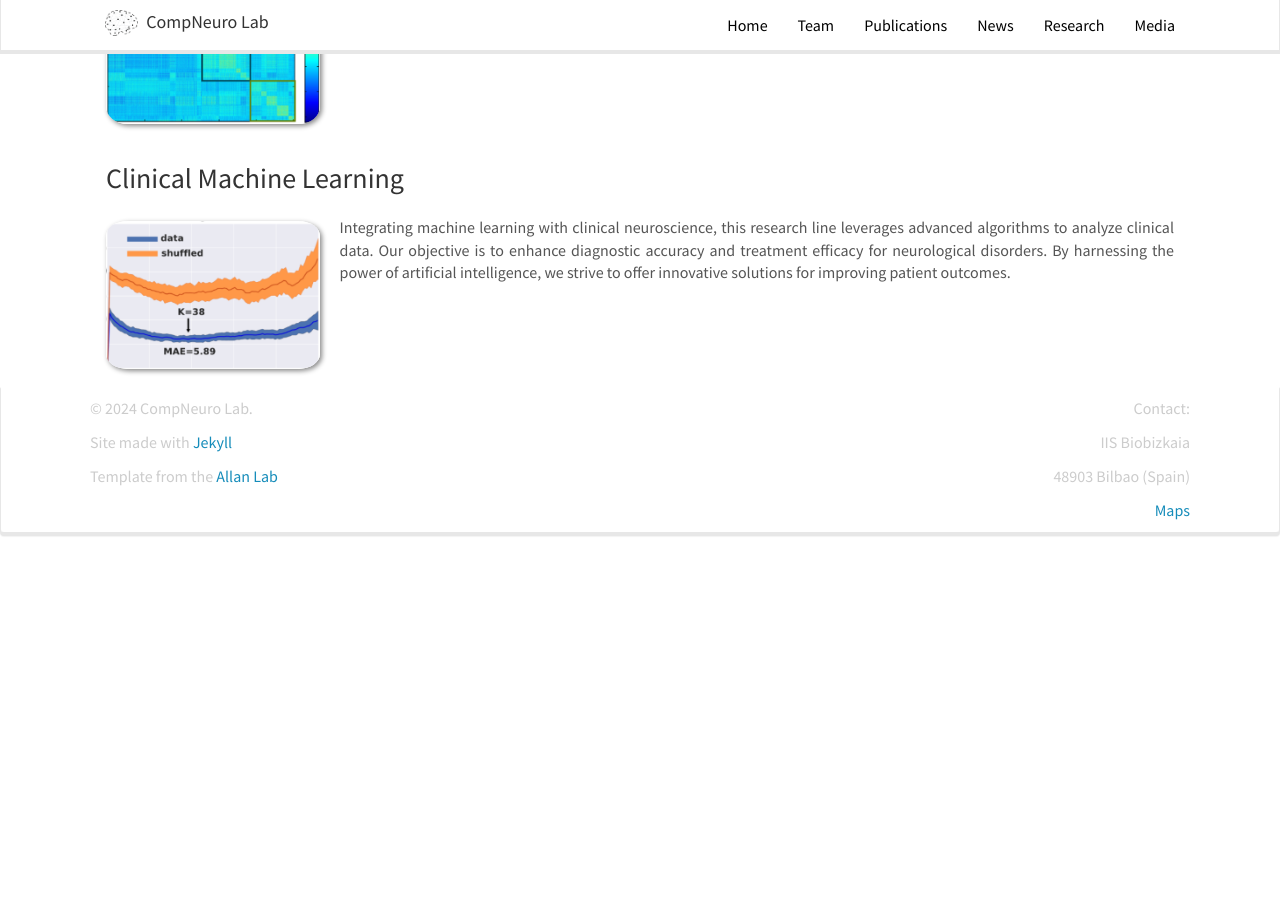
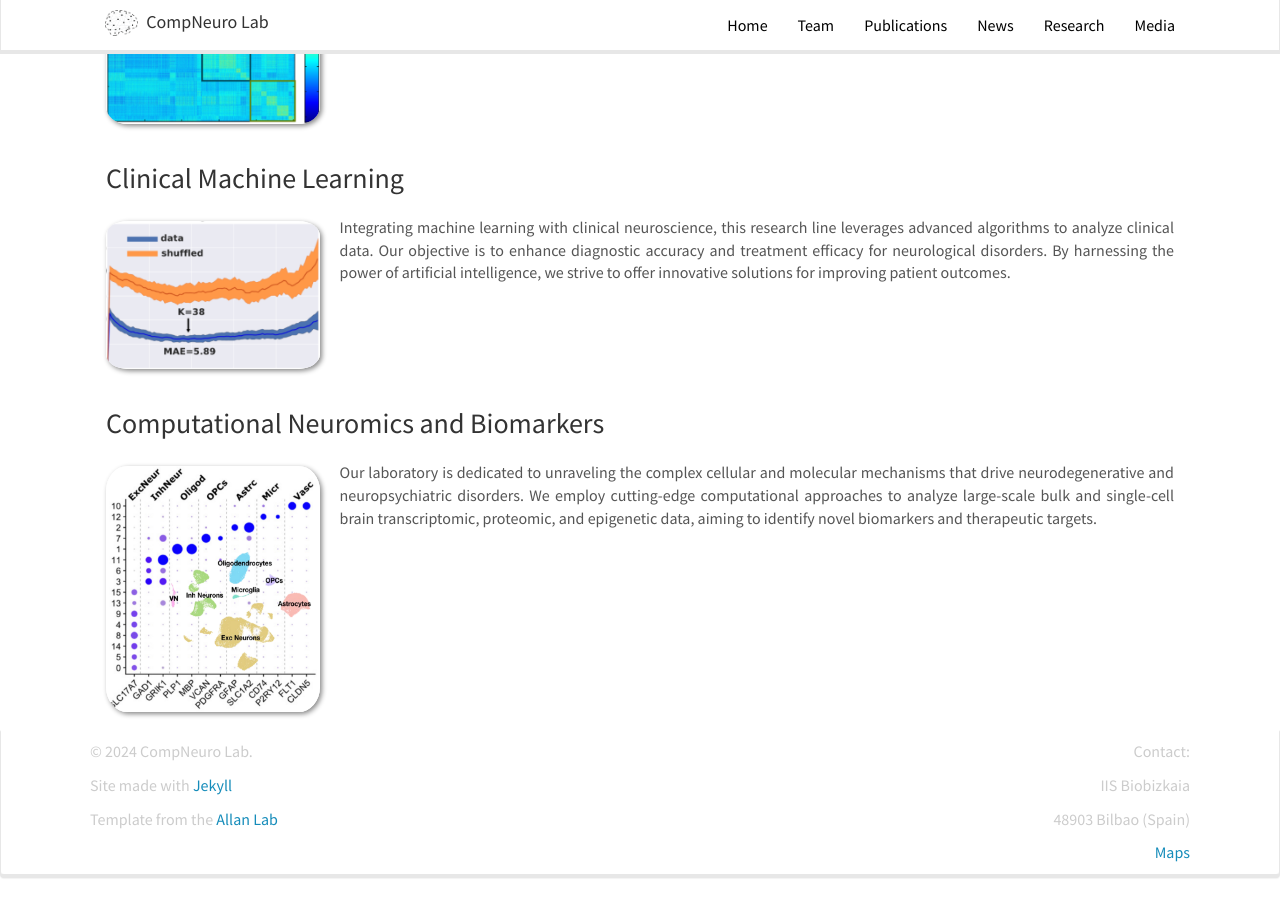
Before and after one commit to itellaetxe/compneurobilbao_website, a Jekyll site: the page built from _pages/research.md, in a window 1280 px wide and 900 px high, scrolled down 560 px. Built offline with Jekyll 4.4.1, drawn with Linux system fonts in a browser that asks for light colours; nearby versions of some CDN libraries; before the commit the page ends 1118 px from its top, so only the background shows below that.

Commit message:
Add new research line image and description

```diff
--- a/_pages/research.md
+++ b/_pages/research.md
@@ -1,14 +1,14 @@
 ---
+excerpt: CompNeuro Lab -- Research
+layout: gridlay
+permalink: /research/
+sitemap: false
 title: CompNeuro Lab - Research
-permalink: "/research/"
-layout: gridlay
-excerpt: CompNeuro Lab -- Research
-sitemap: false
 ---
 
 # Research Lines
+
 Jump to: [Preclinical, Experimental and Animal Neuroscience](#preclinical,-experimental-and-animal-neuroscience), [Multiscale and Multimodal Brain Connectivity](#multiscale-and-multimodal-brain-connectivity), [Clinical Machine Learning](#clinical-machine-learning)
-
 
 ### Preclinical, Experimental and Animal Neuroscience
 
@@ -22,7 +22,6 @@ Jump to: [Preclinical, Experimental and Animal Neuroscience](#preclinical,-exper
 <p style="text-align: justify;">This research line investigates the fundamental mechanisms of the brain using animal models and experimental approaches. By exploring the neural processes in these models, we aim to uncover foundational insights that can drive scientific breakthroughs in neuroscience. </p>
 </div>
 </div>
-
 
 ### Multiscale and Multimodal Brain Connectivity
 
@@ -49,3 +48,16 @@ Jump to: [Preclinical, Experimental and Animal Neuroscience](#preclinical,-exper
 <p style="text-align: justify;">Integrating machine learning with clinical neuroscience, this research line leverages advanced algorithms to analyze clinical data. Our objective is to enhance diagnostic accuracy and treatment efficacy for neurological disorders. By harnessing the power of artificial intelligence, we strive to offer innovative solutions for improving patient outcomes. </p>
 </div>
 </div>
+
+### Computational Neuromics and Biomarkers
+
+<div style="display: flex; align-items: flex-start;">
+<div style="flex: 0 0 20%;"><!-- Adjust the width as needed -->
+<figure>
+<img src="{{ site.url }}{{ site.baseurl }}/images/researchpic/neuromics.png"  style="width: 100%;">
+</figure>
+</div>
+<div style="flex: 1; padding-left: 20px;"> <!-- This adds some space between the image and the text -->
+<p style="text-align: justify;">Our laboratory is dedicated to unraveling the complex cellular and molecular mechanisms that drive neurodegenerative and neuropsychiatric disorders. We employ cutting-edge computational approaches to analyze large-scale bulk and single-cell brain transcriptomic, proteomic, and epigenetic data, aiming to identify novel biomarkers and therapeutic targets. </p>
+</div>
+</div>
```
Also changed, not shown: images/researchpic/neuromics.png (added).
